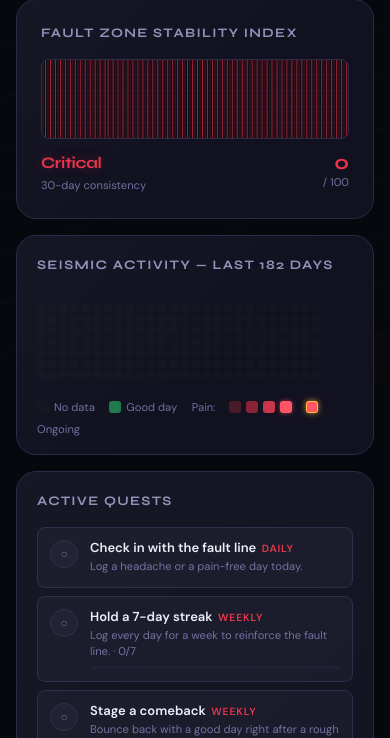
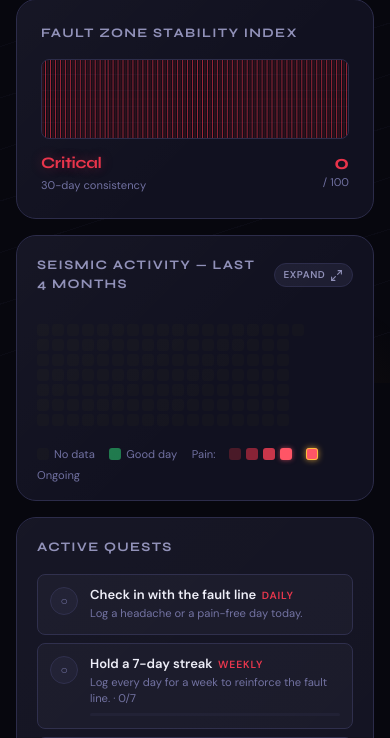
Before and after one commit to Kodaijin/cranial-fault-zone, a FastAPI app: page / in a window 390 px wide. Shown: the part 461-1199 px from the top of the page. Run offline with FastAPI, Linux system fonts and the light colour scheme; parts of the project's set-up code (start-up, migrations or seed data) failed here and were passed over; some libraries are stand-ins or nearby versions.

Commit message:
adjusted heat map to make smaller and clickable

```diff
--- a/app/static/app.js
+++ b/app/static/app.js
@@ -117,11 +117,103 @@ function cardTitle(t) {
   return `<div class="card-title">${esc(t)}</div>`;
 }
 
+// ── Activity heatmap (shared by dashboard + expanded page) ───
+const _MONTH_ABBR = ['Jan', 'Feb', 'Mar', 'Apr', 'May', 'Jun',
+                     'Jul', 'Aug', 'Sep', 'Oct', 'Nov', 'Dec'];
+
+// Build the heatmap stack (episode strip + day grid), optionally with a month-label
+// row. `days` is how many trailing days of grid.days to render; cell/gap set size.
+function heatmapHTML(grid, { days, cell, gap, withMonths = false }) {
+  const COL_PX = cell + gap;
+  const viewDays = grid.days.slice(-days);
+  if (viewDays.length === 0) return '';
+
+  const cells = viewDays.map((d) => {
+    let cls, tooltip;
+    if (d.state === 'pain') {
+      cls = `l${d.level}`;
+      tooltip = `${d.date}: pain${d.count > 1 ? ` (${d.count} overlapping episodes)` : ''}`;
+    } else if (d.state === 'good') {
+      cls = 'l0';
+      tooltip = `${d.date}: good day (no pain)`;
+    } else {
+      cls = 'lu';
+      tooltip = `${d.date}: no tracking`;
+    }
+    if (d.ongoing) { cls += ' ongoing'; tooltip += ' · still going'; }
+    return `<div class="grid-cell ${cls}" title="${tooltip}"></div>`;
+  }).join('');
+
+  // Episode-bar strip — one bar per episode, positioned over its week-columns.
+  // The grid flows column-by-column (7 rows), so each week is one COL_PX column.
+  const viewStart = new Date(viewDays[0].date + 'T00:00');
+  const dayOffset = (iso) => Math.round((new Date(iso + 'T00:00') - viewStart) / 86400000);
+  const totalCols = Math.ceil(viewDays.length / 7);
+  const stripWidth = totalCols * COL_PX;
+  const episodeBars = (grid.episodes || []).map((ep) => {
+    const sRaw = dayOffset(ep.start);
+    const eRaw = dayOffset(ep.end);
+    // Skip episodes that fall entirely outside the visible window.
+    if (eRaw < 0 || sRaw > viewDays.length - 1) return '';
+    const sOff = Math.max(0, sRaw);
+    const eOff = Math.min(viewDays.length - 1, eRaw);
+    const left = Math.floor(sOff / 7) * COL_PX;
+    const right = Math.floor(eOff / 7) * COL_PX + cell;
+    const w = Math.max(cell / 2, right - left);
+    const tip = `${ep.start} → ${ep.ongoing ? 'ongoing' : ep.end}`;
+    return `<div class="episode-bar${ep.ongoing ? ' ongoing' : ''}" style="left:${left}px;width:${w}px" title="${tip}"></div>`;
+  }).join('');
+
+  // Optional month labels positioned at the column where each new month begins.
+  let monthsRow = '';
+  if (withMonths) {
+    const labels = [];
+    let lastMonth = -1;
+    for (let c = 0; c < totalCols; c++) {
+      const d = viewDays[c * 7];
+      if (!d) break;
+      const m = new Date(d.date + 'T00:00').getMonth();
+      if (m !== lastMonth) {
+        lastMonth = m;
+        labels.push(`<span class="heatmap-month" style="left:${c * COL_PX}px">${_MONTH_ABBR[m]}</span>`);
+      }
+    }
+    monthsRow = `<div class="heatmap-months" style="width:${stripWidth}px">${labels.join('')}</div>`;
+  }
+
+  return `
+    <div class="grid-scroll">
+      ${monthsRow}
+      <div class="heatmap-stack" style="width:${stripWidth}px;--cell-size:${cell}px;--cell-gap:${gap}px">
+        <div class="episode-strip">${episodeBars}</div>
+        <div class="activity-grid">${cells}</div>
+      </div>
+    </div>`;
+}
+
+function heatmapLegend() {
+  return `
+    <div class="heatmap-legend">
+      <div class="grid-cell lu" title="No tracking / no data"></div>
+      <span style="margin-right:0.6rem;font-size:0.7rem;color:var(--muted)">No data</span>
+      <div class="grid-cell l0" title="Good day (no pain logged)"></div>
+      <span style="font-size:0.7rem;color:var(--muted)">Good day</span>
+      <span style="margin-left:0.6rem;margin-right:0.5rem;font-size:0.7rem;color:var(--muted)">Pain:</span>
+      <div class="grid-cell l1" title="Low pain"></div>
+      <div class="grid-cell l2" title="Moderate pain"></div>
+      <div class="grid-cell l3" title="High pain"></div>
+      <div class="grid-cell l4" title="Very high pain"></div>
+      <div class="grid-cell l4 ongoing" title="Ongoing (still going)" style="margin-left:0.6rem"></div>
+      <span style="font-size:0.7rem;color:var(--muted)">Ongoing</span>
+    </div>`;
+}
+
 // ── Router ───────────────────────────────────────────────
 const routes = {
   dashboard: renderDashboard,
   log:       renderLog,
   entries:   renderEntries,
+  activity:  renderActivity,
   reports:   renderReports,
   manage:    renderManage,
 };
@@ -260,77 +352,22 @@ async function renderDashboard() {
   // Draw seismograph canvas after DOM insertion
   requestAnimationFrame(() => drawSeismo(si, stColor));
 
-  // ── Activity Heatmap ───────────────────────────────────
-  // Show fewer days on small screens so the strip fits without a horizontal
-  // scrollbar; the full year still shows on wider screens. Cell + gap sizes are
-  // driven by CSS variables (set below) that stay in sync with COL_PX here.
-  const isMobile = window.matchMedia('(max-width: 640px)').matches;
-  const CELL = isMobile ? 9 : 12;
-  const GAP  = isMobile ? 2 : 3;
-  const COL_PX = CELL + GAP;
-  const visibleCount = isMobile ? 182 : grid.days.length;  // ~6 months on mobile
-  const viewDays = grid.days.slice(-visibleCount);
-  const rangeLabel = visibleCount >= 365 ? 'last 365 days' : `last ${visibleCount} days`;
-
-  const cells = viewDays.map((d) => {
-    let cls, tooltip;
-    if (d.state === 'pain') {
-      cls = `l${d.level}`;
-      tooltip = `${d.date}: pain${d.count > 1 ? ` (${d.count} overlapping episodes)` : ''}`;
-    } else if (d.state === 'good') {
-      cls = 'l0';
-      tooltip = `${d.date}: good day (no pain)`;
-    } else {
-      cls = 'lu';
-      tooltip = `${d.date}: no tracking`;
-    }
-    if (d.ongoing) { cls += ' ongoing'; tooltip += ' · still going'; }
-    return `<div class="grid-cell ${cls}" title="${tooltip}"></div>`;
-  }).join('');
-
-  // Episode-bar strip — one bar per episode, positioned over its week-columns.
-  // The grid flows column-by-column (7 rows), so each week is one COL_PX column.
-  const viewStart = new Date(viewDays[0].date + 'T00:00');
-  const dayOffset = (iso) => Math.round((new Date(iso + 'T00:00') - viewStart) / 86400000);
-  const totalCols = Math.ceil(viewDays.length / 7);
-  const stripWidth = totalCols * COL_PX;
-  const episodeBars = (grid.episodes || []).map((ep) => {
-    const sRaw = dayOffset(ep.start);
-    const eRaw = dayOffset(ep.end);
-    // Skip episodes that fall entirely outside the visible window.
-    if (eRaw < 0 || sRaw > viewDays.length - 1) return '';
-    const sOff = Math.max(0, sRaw);
-    const eOff = Math.min(viewDays.length - 1, eRaw);
-    const left = Math.floor(sOff / 7) * COL_PX;
-    const right = Math.floor(eOff / 7) * COL_PX + CELL;
-    const w = Math.max(CELL / 2, right - left);
-    const tip = `${ep.start} → ${ep.ongoing ? 'ongoing' : ep.end}`;
-    return `<div class="episode-bar${ep.ongoing ? ' ongoing' : ''}" style="left:${left}px;width:${w}px" title="${tip}"></div>`;
-  }).join('');
-
+  // ── Activity Heatmap (last 4 months; tap to expand) ────
   const heatCard = el(`
-    <div class="cfz-card heatmap-card" style="margin-bottom:1rem">
-      ${cardTitle('Seismic Activity — ' + rangeLabel)}
-      <div class="grid-scroll">
-        <div class="heatmap-stack" style="width:${stripWidth}px;--cell-size:${CELL}px;--cell-gap:${GAP}px">
-          <div class="episode-strip">${episodeBars}</div>
-          <div class="activity-grid">${cells}</div>
-        </div>
+    <a href="#/activity" class="cfz-card heatmap-card heatmap-link" style="margin-bottom:1rem">
+      <div class="heatmap-head">
+        ${cardTitle('Seismic Activity — last 4 months')}
+        <span class="heatmap-expand">
+          Expand
+          <svg width="13" height="13" viewBox="0 0 24 24" fill="none" stroke="currentColor" stroke-width="2" stroke-linecap="round" stroke-linejoin="round">
+            <polyline points="15 3 21 3 21 9"/><polyline points="9 21 3 21 3 15"/>
+            <line x1="21" y1="3" x2="14" y2="10"/><line x1="3" y1="21" x2="10" y2="14"/>
+          </svg>
+        </span>
       </div>
-      <div class="heatmap-legend">
-        <div class="grid-cell lu" title="No tracking / no data"></div>
-        <span style="margin-right:0.6rem;font-size:0.7rem;color:var(--muted)">No data</span>
-        <div class="grid-cell l0" title="Good day (no pain logged)"></div>
-        <span style="font-size:0.7rem;color:var(--muted)">Good day</span>
-        <span style="margin-left:0.6rem;margin-right:0.5rem;font-size:0.7rem;color:var(--muted)">Pain:</span>
-        <div class="grid-cell l1" title="Low pain"></div>
-        <div class="grid-cell l2" title="Moderate pain"></div>
-        <div class="grid-cell l3" title="High pain"></div>
-        <div class="grid-cell l4" title="Very high pain"></div>
-        <div class="grid-cell l4 ongoing" title="Ongoing (still going)" style="margin-left:0.6rem"></div>
-        <span style="font-size:0.7rem;color:var(--muted)">Ongoing</span>
-      </div>
-    </div>`);
+      ${heatmapHTML(grid, { days: 120, cell: 12, gap: 3 })}
+      ${heatmapLegend()}
+    </a>`);
   app.appendChild(heatCard);
 
   // ── Quests ─────────────────────────────────────────────
@@ -376,6 +413,45 @@ async function renderDashboard() {
       <div class="achv-grid">${achvHtml}</div>
     </div>`));
 
+}
+
+// ═════════════════════════════════════════════════════════
+//  ACTIVITY (expanded full-year heatmap)
+// ═════════════════════════════════════════════════════════
+async function renderActivity() {
+  const grid = await api.get('/api/stats/grid');
+
+  // Summary counts across the full window.
+  let good = 0, pain = 0, tracked = 0;
+  for (const d of grid.days) {
+    if (d.state === 'untracked') continue;
+    tracked++;
+    if (d.state === 'pain') pain++;
+    else if (d.state === 'good') good++;
+  }
+
+  app.innerHTML = pageHeader(
+    '<span class="fault-accent">Seismic</span> Activity',
+    'Your full 365-day fault-line history.'
+  );
+
+  app.appendChild(el(
+    `<a href="#/dashboard" class="back-link">
+       <svg width="14" height="14" viewBox="0 0 24 24" fill="none" stroke="currentColor" stroke-width="2" stroke-linecap="round" stroke-linejoin="round"><line x1="19" y1="12" x2="5" y2="12"/><polyline points="12 19 5 12 12 5"/></svg>
+       Back to dashboard
+     </a>`));
+
+  app.appendChild(el(`
+    <div class="cfz-card heatmap-card" style="margin-bottom:1rem">
+      ${cardTitle('Last 365 days')}
+      <div style="display:flex;gap:0.5rem;flex-wrap:wrap;margin-bottom:0.9rem">
+        <span class="stat-pill"><strong>${tracked}</strong> days tracked</span>
+        <span class="stat-pill" style="color:var(--stable)"><strong>${good}</strong> good</span>
+        <span class="stat-pill" style="color:var(--fault2)"><strong>${pain}</strong> pain</span>
+      </div>
+      ${heatmapHTML(grid, { days: grid.days.length, cell: 14, gap: 4, withMonths: true })}
+      ${heatmapLegend()}
+    </div>`));
 }
 
 // ── Seismograph canvas draw ──────────────────────────────
--- a/app/static/styles.css
+++ b/app/static/styles.css
@@ -540,6 +540,75 @@ input, select, textarea, button {
   flex-wrap: wrap;
 }
 .heatmap-legend .grid-cell { flex-shrink: 0; }
+
+/* Clickable dashboard heatmap card → expanded activity page. */
+.heatmap-link {
+  display: block;
+  text-decoration: none;
+  color: inherit;
+  cursor: pointer;
+  transition: border-color 0.18s ease, transform 0.18s ease, box-shadow 0.18s ease;
+}
+.heatmap-link:hover {
+  border-color: var(--edge2);
+  transform: translateY(-2px);
+  box-shadow: 0 8px 22px rgba(0, 0, 0, 0.35);
+}
+.heatmap-head {
+  display: flex;
+  align-items: center;
+  justify-content: space-between;
+  gap: 0.75rem;
+}
+.heatmap-head .card-title { margin-bottom: 1rem; }
+.heatmap-expand {
+  display: inline-flex;
+  align-items: center;
+  gap: 0.3rem;
+  flex-shrink: 0;
+  margin-bottom: 1rem;
+  padding: 0.2rem 0.55rem;
+  border-radius: 100px;
+  border: 1px solid var(--edge);
+  background: var(--panel3);
+  color: var(--muted2);
+  font-size: 0.62rem;
+  font-weight: 600;
+  text-transform: uppercase;
+  letter-spacing: 0.06em;
+}
+.heatmap-link:hover .heatmap-expand {
+  border-color: rgba(232, 51, 74, 0.4);
+  color: var(--fault2);
+}
+
+/* Month-label row above the expanded heatmap grid. */
+.heatmap-months {
+  position: relative;
+  height: 0.95rem;
+  margin-bottom: 4px;
+}
+.heatmap-month {
+  position: absolute;
+  top: 0;
+  font-size: 0.62rem;
+  color: var(--muted);
+  white-space: nowrap;
+}
+
+/* Back link (sub-pages). */
+.back-link {
+  display: inline-flex;
+  align-items: center;
+  gap: 0.35rem;
+  margin-bottom: 1rem;
+  font-size: 0.78rem;
+  font-weight: 500;
+  color: var(--muted2);
+  text-decoration: none;
+  transition: color 0.15s ease;
+}
+.back-link:hover { color: var(--fault2); }
 
 /* ── Episode-bar strip (above the heatmap grid) ──────── */
 .heatmap-stack { display: flex; flex-direction: column; gap: 4px; }
--- a/app/templates/index.html
+++ b/app/templates/index.html
@@ -13,7 +13,7 @@
 
   <script src="https://cdn.tailwindcss.com"></script>
   <script src="https://cdn.jsdelivr.net/npm/chart.js@4.4.1/dist/chart.umd.min.js"></script>
-  <link rel="stylesheet" href="/static/styles.css?v=10" />
+  <link rel="stylesheet" href="/static/styles.css?v=11" />
 
   <script>
     tailwind.config = {
@@ -115,6 +115,6 @@
   <!-- Toast -->
   <div id="toast" class="fixed top-20 inset-x-0 mx-auto w-fit max-w-[88%] z-50 hidden" role="status" aria-live="polite"></div>
 
-  <script src="/static/app.js?v=10"></script>
+  <script src="/static/app.js?v=11"></script>
 </body>
 </html>
```
Also changed, not shown: README.md.
